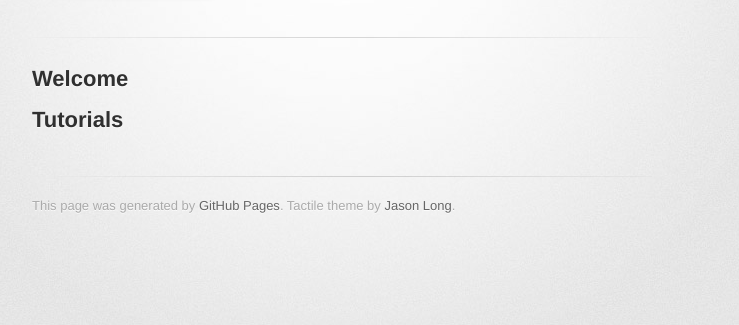
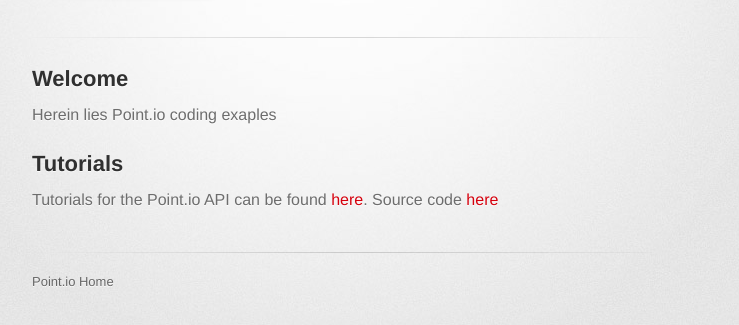
Before and after one commit to PointIO/pointio.github.io, a plain HTML site: page index.html in a window 1280 px wide. Shown: the part 209-534 px from the top of the page, without its empty margins (298-1037 px from the left). Drawn offline with Linux system fonts and the light colour scheme; a web font is replaced by a local one.

Commit message:
modify github template to link to sample code

```diff
--- a/index.html
+++ b/index.html
@@ -29,18 +29,18 @@
         <hr>
 
         <section id="main_content">
-          <h2>
-<a name="welcome" class="anchor" href="#welcome"><span class="octicon octicon-link"></span></a>Welcome</h2>
+          <h2><a name="welcome" class="anchor" href="#welcome"><span class="octicon octicon-link"></span></a>Welcome</h2>
+          <p>Herein lies Point.io coding exaples</p>
 
-<h2>
-<a name="tutorials" class="anchor" href="#tutorials"><span class="octicon octicon-link"></span></a>Tutorials</h2>
+		  <h2><a name="tutorials" class="anchor" href="#tutorials"><span class="octicon octicon-link"></span></a>Tutorials</h2>
+		  <p>
+		  	Tutorials for the Point.io API can be found <a target="_blank" href="http://pointio.github.io/sample-code">here</a>.  Source code <a href="https://github.com/PointIO/sample-code" target="_blank">here</a>
+		  </p>
         </section>
 
         <footer>
-          This page was generated by <a href="http://pages.github.com">GitHub Pages</a>. Tactile theme by <a href="https://twitter.com/jasonlong">Jason Long</a>.
+          <a href="http://point.io" target="_blank">Point.io Home</a>
         </footer>
-
-
       </div>
     </div>
   </body>
```
